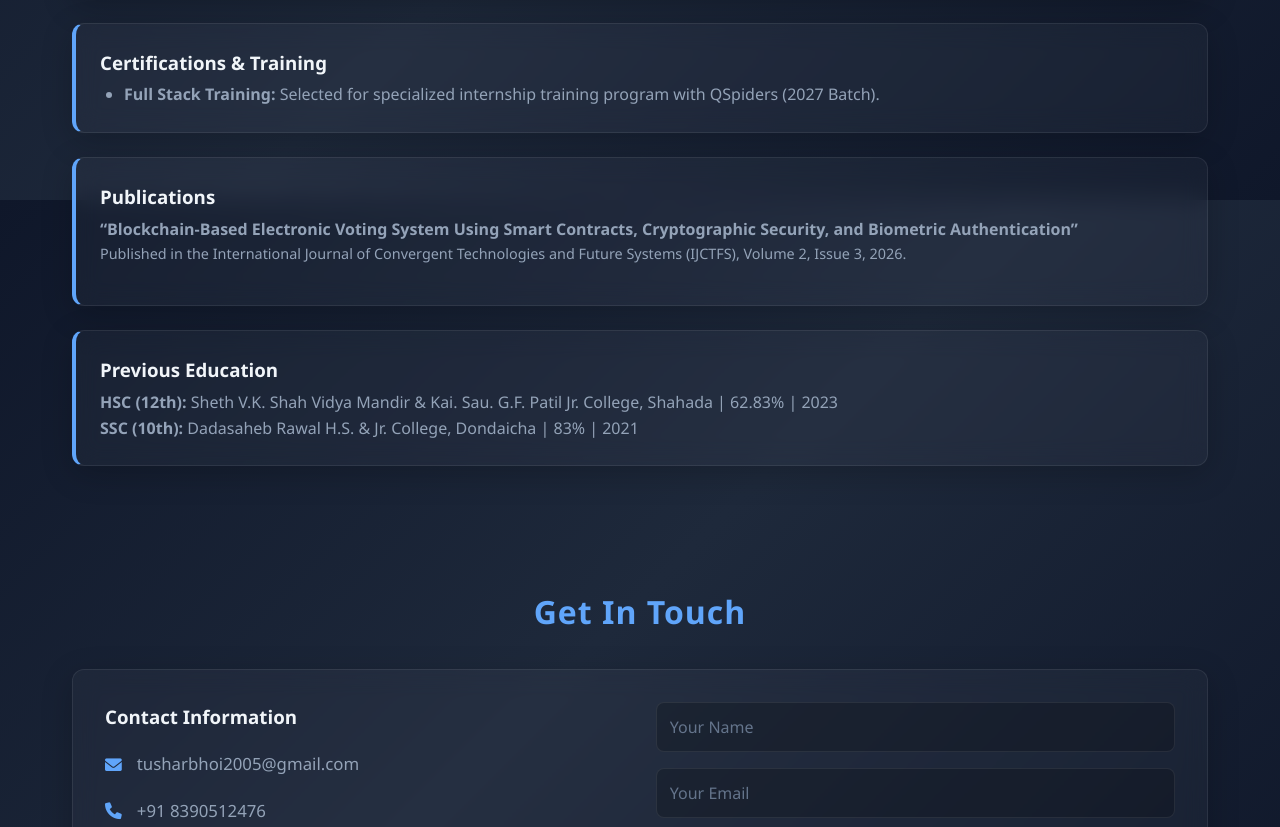
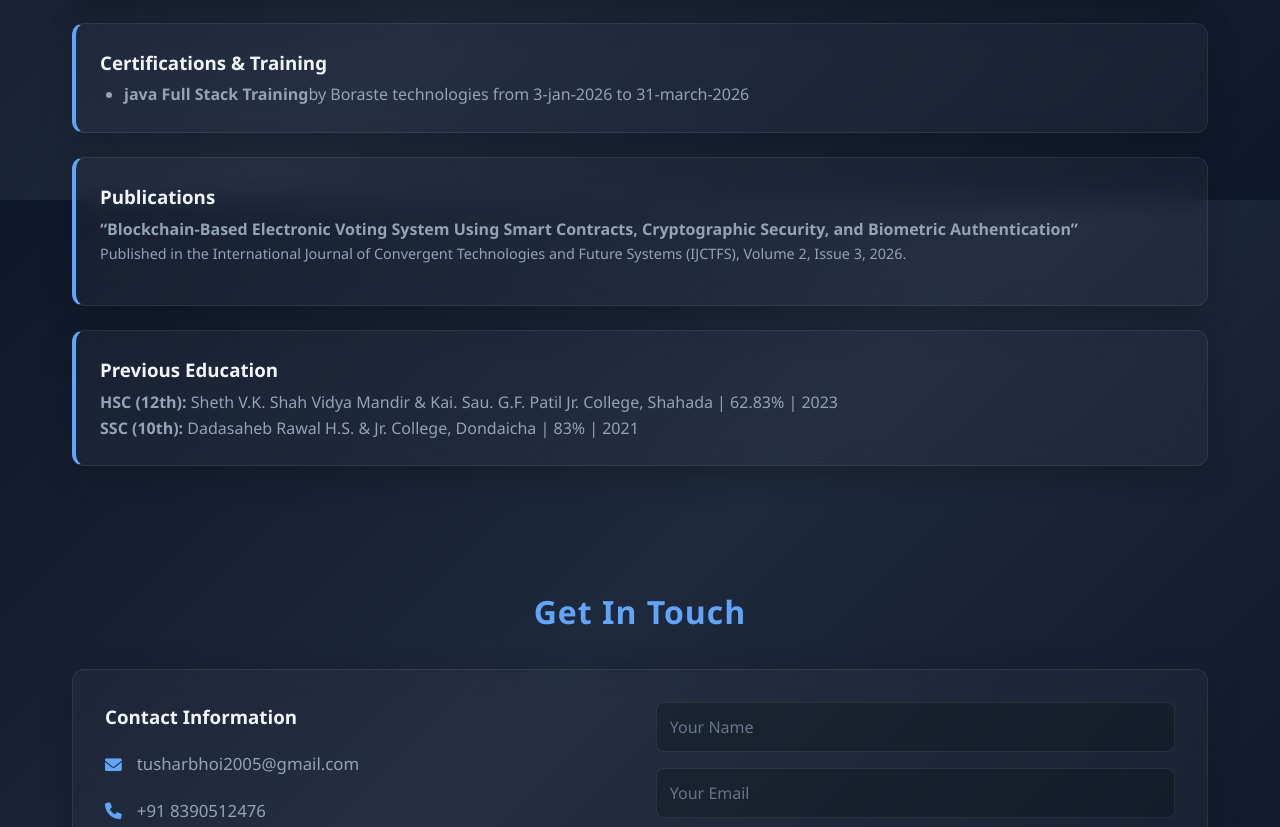
Before and after one commit to tusharbhoi2005-sudo/protfolio-website, a plain HTML site: page index.html in a window 1280 px wide. Shown: the part 3000-3827 px from the top of the page. Drawn offline with Linux system fonts and the light colour scheme.

Commit message:
Update index.html

```diff
--- a/index.html
+++ b/index.html
@@ -547,7 +547,7 @@
         <div class="timeline-item glass">
             <h3>Certifications & Training</h3>
             <ul>
-                <li><strong>Full Stack Training:</strong> Selected for specialized internship training program with QSpiders (2027 Batch).</li>
+                <li><strong>java Full Stack Training</strong>by Boraste technologies from 3-jan-2026 to 31-march-2026 </li>
             </ul>
         </div>
 
```
